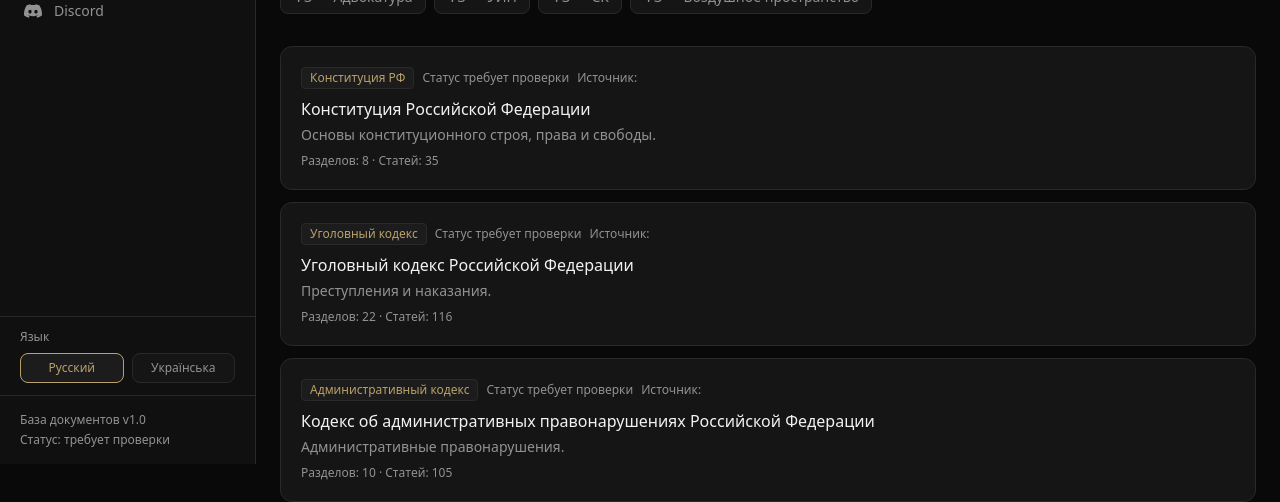
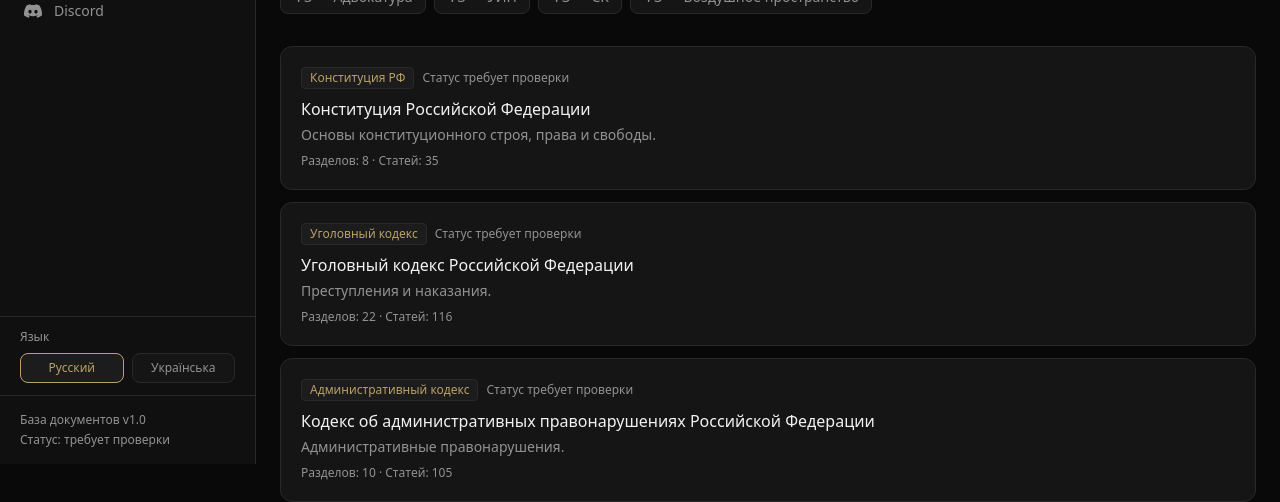
Before and after one commit to Enly52NGG/onyx, a Next.js app: page /documents in a window 1280 px wide. Shown: the part 336-838 px from the top of the page. Built offline with nearby package versions, Linux system fonts and the light colour scheme.

Commit message:
Add files via upload

```diff
--- a/src/app/documents/page.tsx
+++ b/src/app/documents/page.tsx
@@ -71,8 +71,7 @@ function DocumentsContent() {
                   {doc.status === "requires_review" ? t("statusRequiresReview") : t("active")}
                 </span>
                 <span className="text-xs text-[#929292]">
-                  {t("source")}: {doc.sourceFile}
-                </span>
+</span>
               </div>
               <h2 className="font-medium text-[#F2F2F2] mb-1">{localizeDocumentMeta(doc.slug, doc.title, doc.shortTitle, doc.description, locale).title}</h2>
               <p className="text-sm text-[#929292] line-clamp-2">{localizeDocumentMeta(doc.slug, doc.title, doc.shortTitle, doc.description, locale).description}</p>
```
